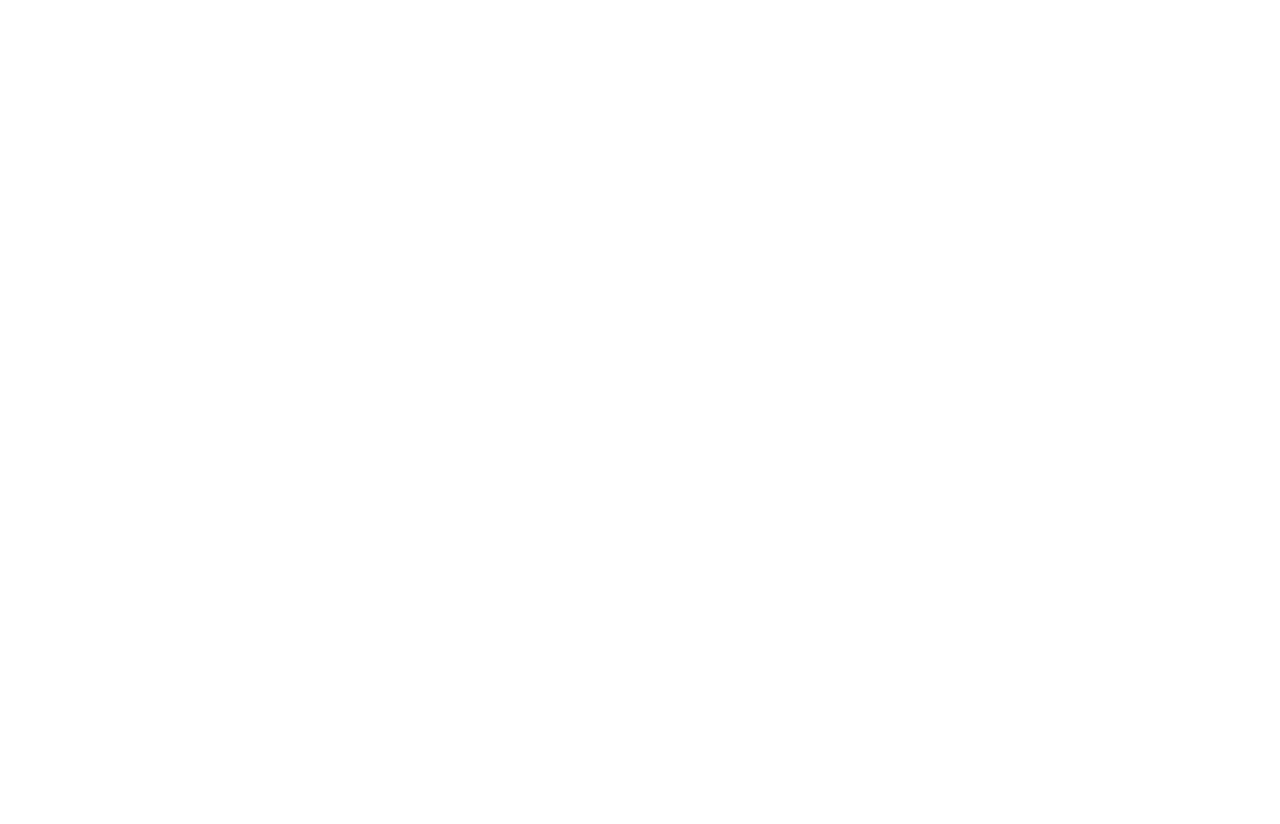
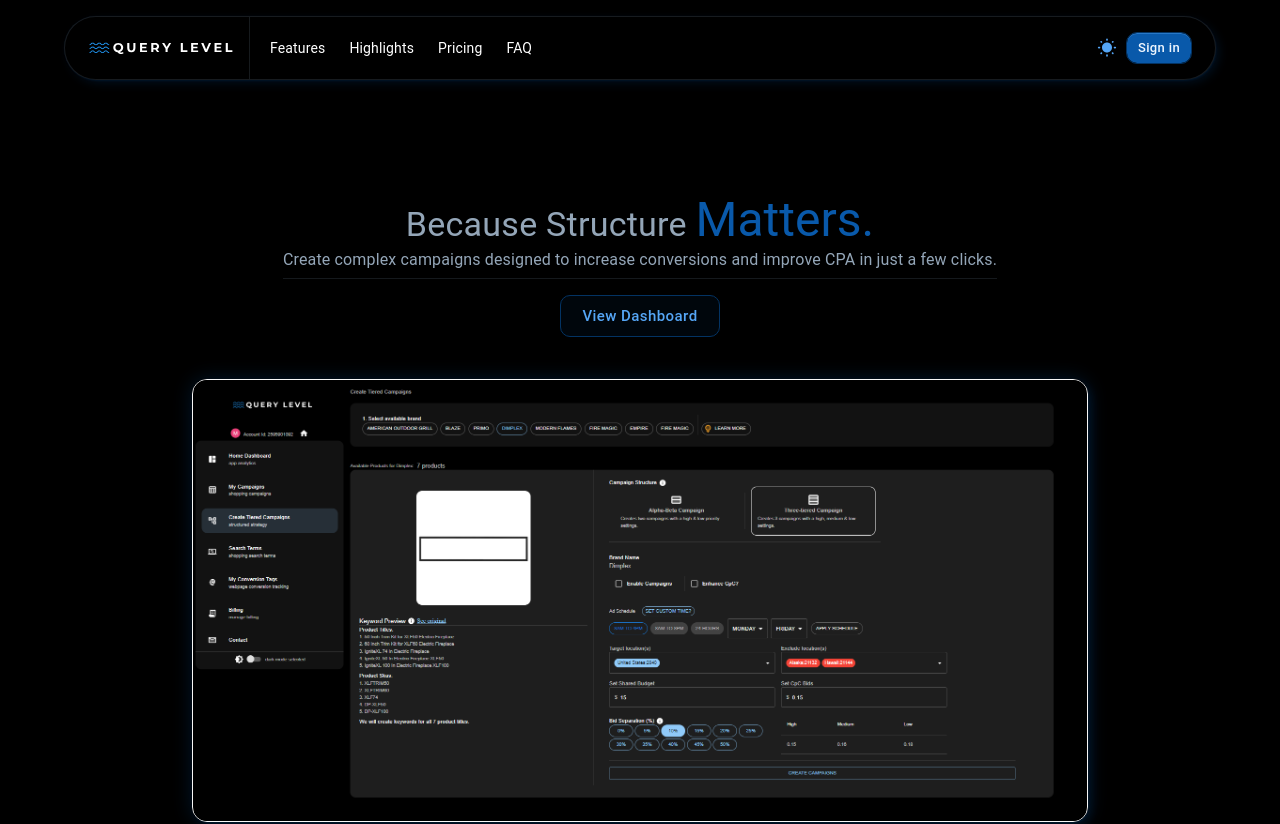
Before and after one commit to michaelhunter555/querylevel-frontend, a Next.js app: page / in a window 1280 px wide. Shown: the top 824 px of the page. Built offline with nearby package versions, Linux system fonts and the light colour scheme; no server answers.

Commit message:
fix homepage rendering issue

```diff
--- a/components/Shared/AppLayout/AppLayout.tsx
+++ b/components/Shared/AppLayout/AppLayout.tsx
@@ -103,7 +103,7 @@
               orientation="vertical"
               sx={{ margin: "0 0.5rem", maxWidth: "90%" }}
             />
-            {(session?.user?._id || shouldLogin) && (
+            {(session?.user?._id || shouldLogin || routerIsHome) && (
               <Grid item xs={12} md={routerIsHome ? 12 : 9.5}>
                 {children}
               </Grid>
```
